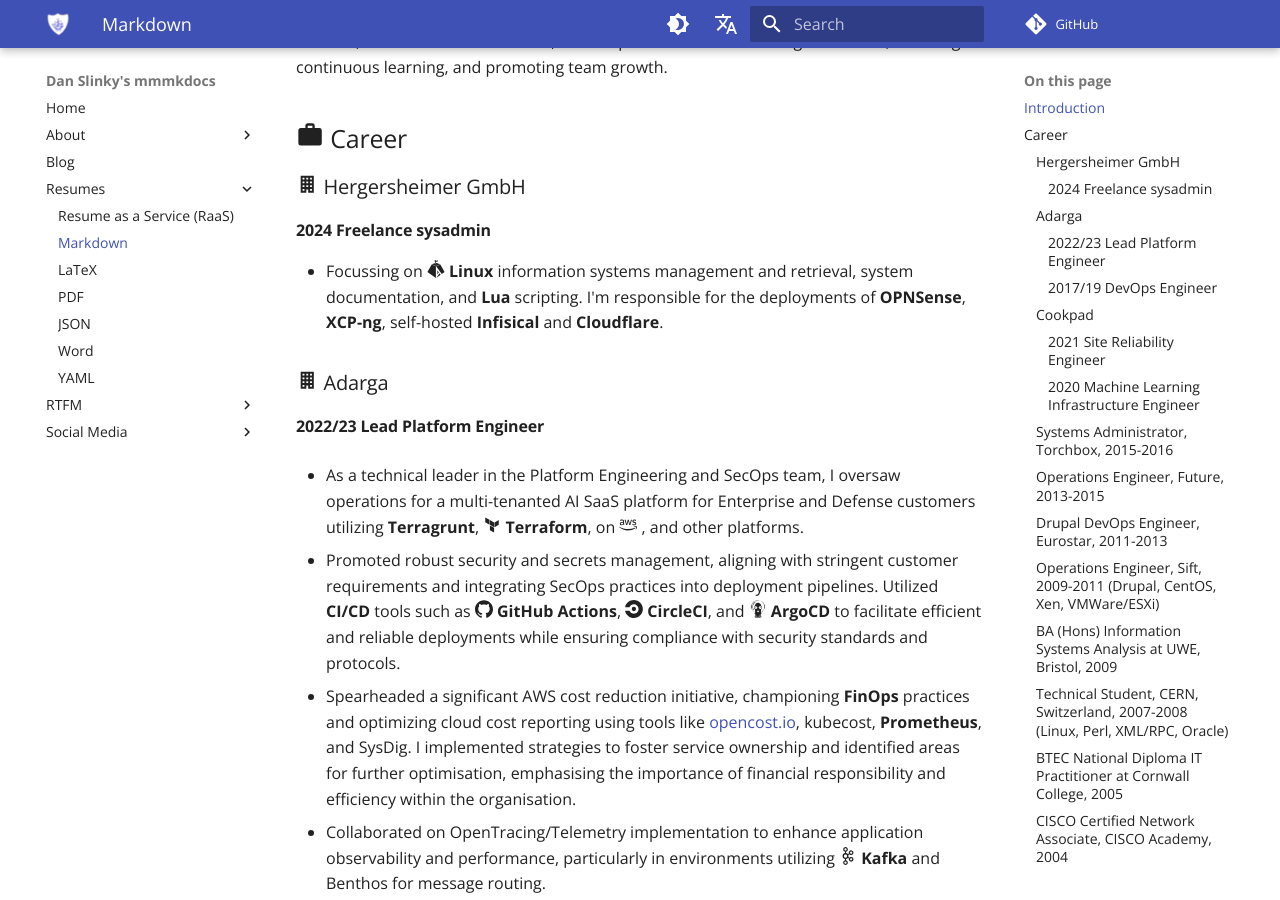
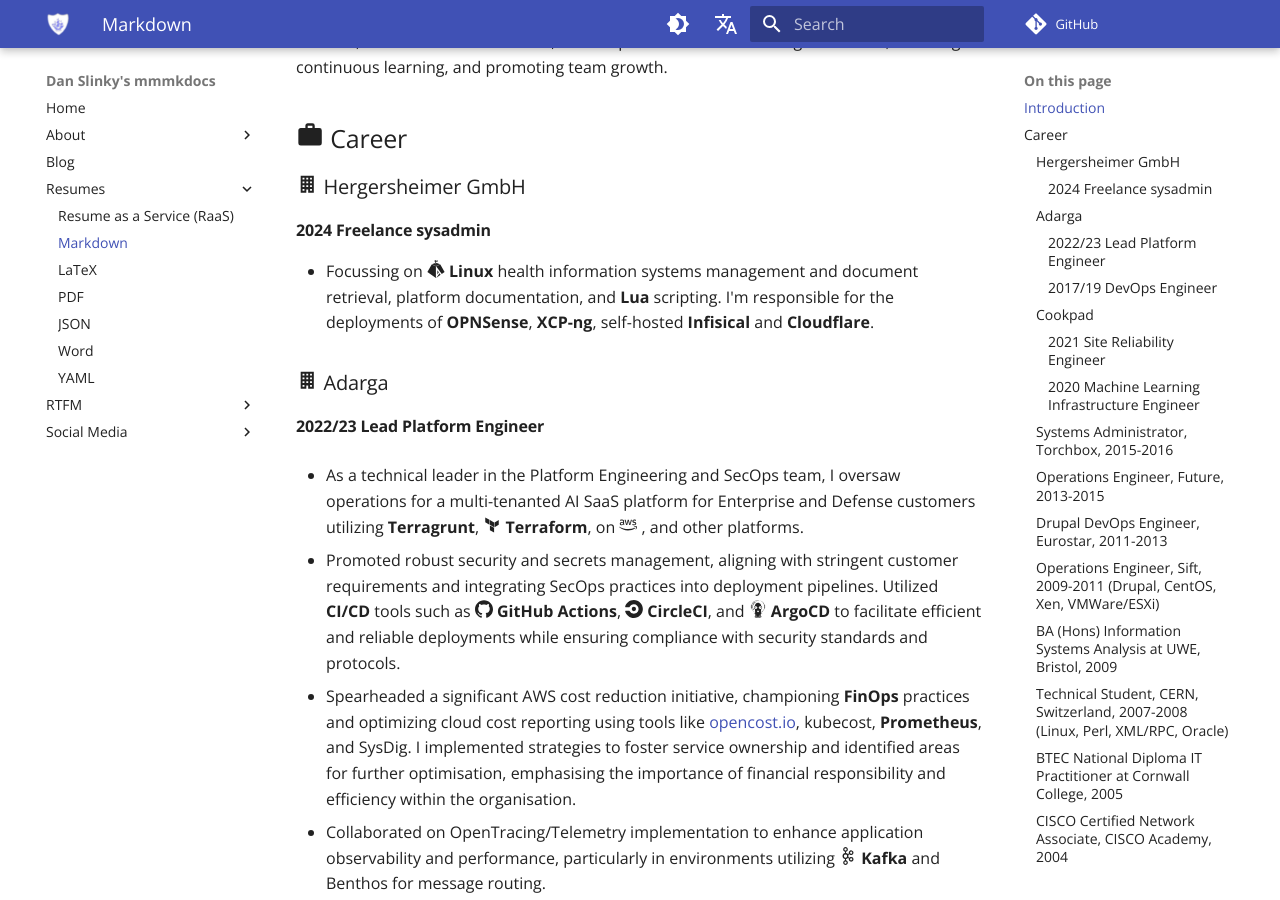
Before and after one commit to danslinky/danslinky.co.uk, an MkDocs documentation site: the page built from docs/resumes/markdown/index.md, in a window 1280 px wide and 900 px high, scrolled down 543 px. Built offline with MkDocs 1.6.1 and Material for MkDocs 9.7.7, drawn with Linux system fonts in a browser that asks for light colours; emoji names are drawn with the system emoji font; plug-ins that fetch from the network failed and are left out; comment, search, counter and statistics services are not loaded.

Commit message:
Tweak current role description

```diff
--- a/docs/resumes/markdown/index.md
+++ b/docs/resumes/markdown/index.md
@@ -18,7 +18,7 @@
 
 #### 2024 Freelance sysadmin
 
-- Focussing on :simple-asahilinux: __Linux__ information systems management and retrieval, system documentation, and __Lua__ scripting. I'm responsible for the deployments of __OPNSense__, __XCP-ng__, self-hosted __Infisical__ and __Cloudflare__.
+- Focussing on :simple-asahilinux: __Linux__ health information systems management and document retrieval, platform documentation, and __Lua__ scripting. I'm responsible for the deployments of __OPNSense__, __XCP-ng__, self-hosted __Infisical__ and __Cloudflare__.
 
 ### :material-office-building: Adarga
 
```
Also changed, not shown: 3 other files.
